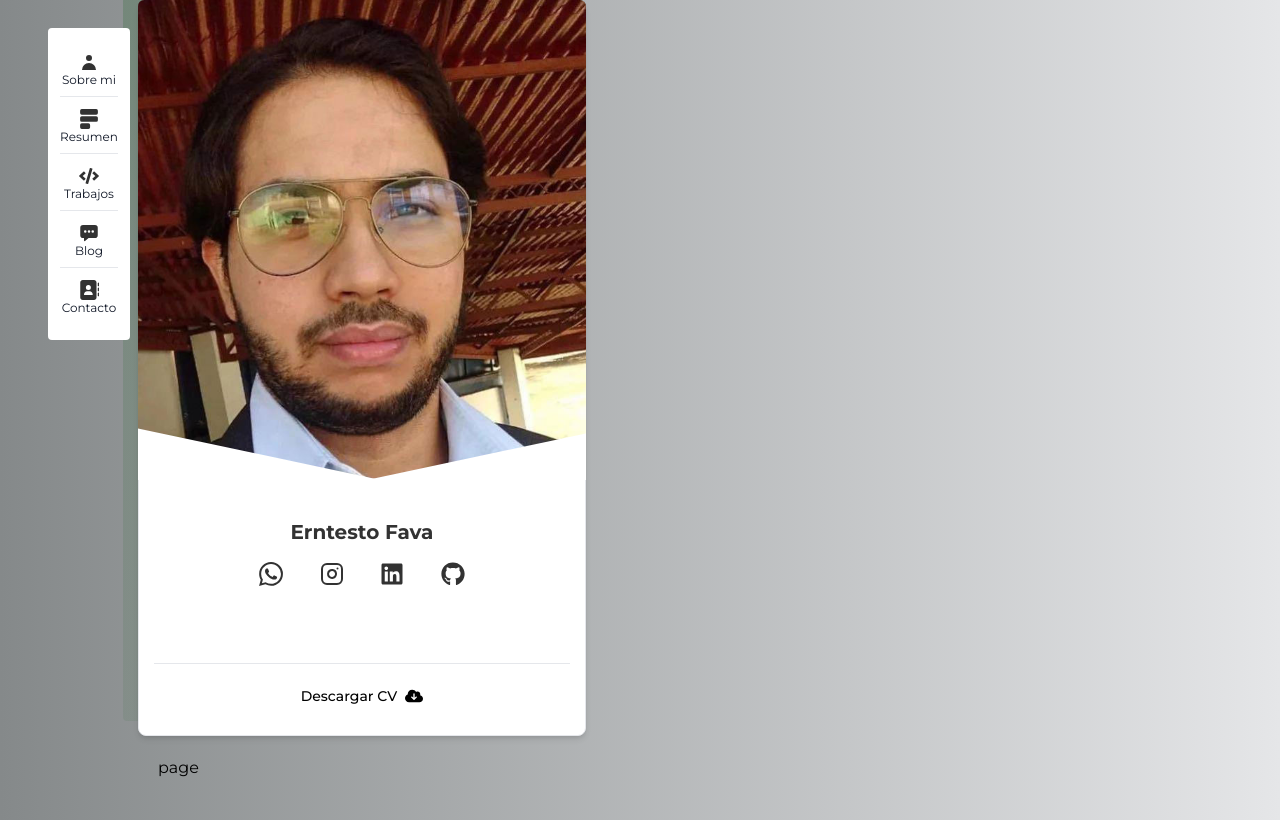
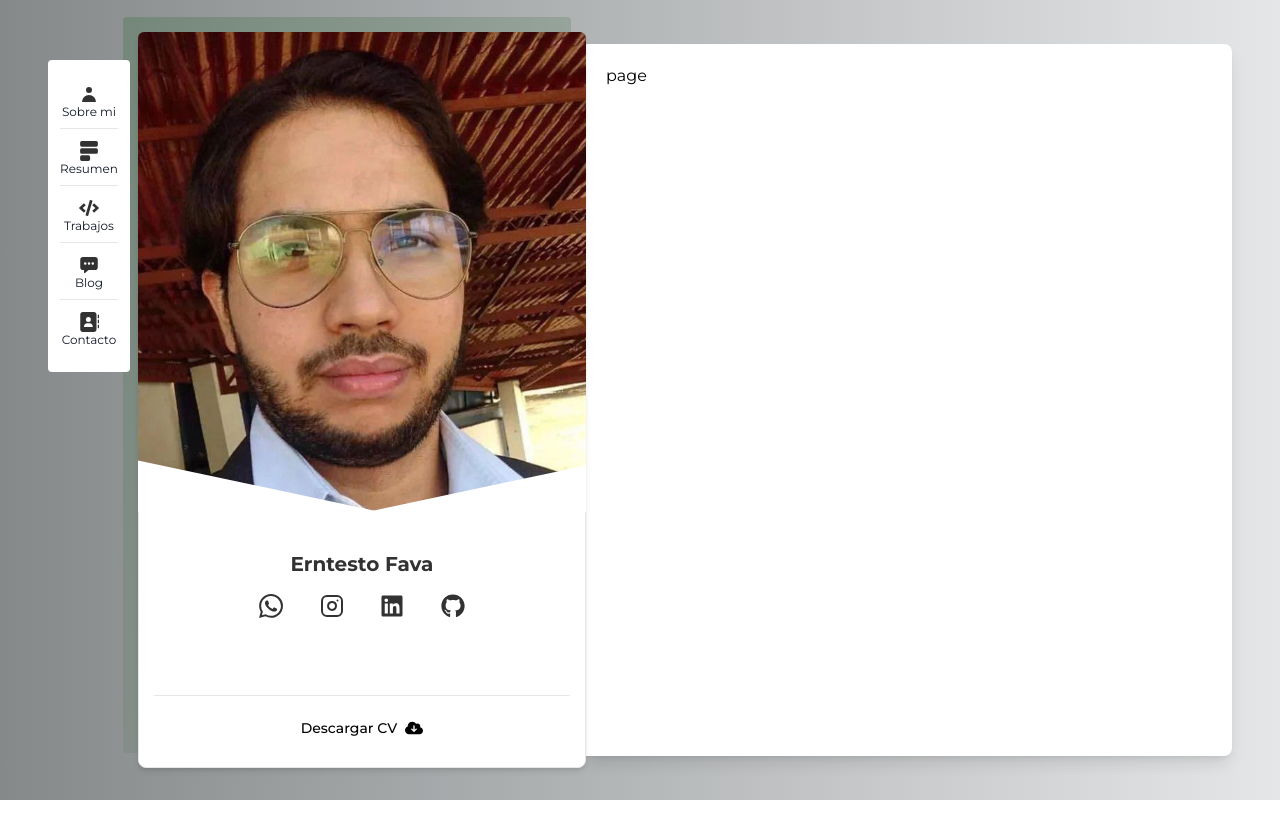
Before and after one commit to Erny23/portafolio, a Next.js app: page / in a window 1280 px wide. Built offline with nearby package versions, Linux system fonts and the light colour scheme.

Commit message:
paginas animadas

```diff
--- a/app/globals.css
+++ b/app/globals.css
@@ -20,6 +20,7 @@ body {
   }
 }
 
+/*Centrado de contenido*/
 #page {
   position: relative;
   height: 100vh;
--- /dev/null
+++ b/app/interface/info.tsx
@@ -0,0 +1,17 @@
+"use client"
+
+import { motion } from "framer-motion"
+
+export default function Info( {children} : Readonly<{children: React.ReactNode}> ) {
+    return (
+        <>
+            <motion.section
+            initial={{ x: -300 , opacity: 0.2}}
+            animate={{ x: 0, opacity: 1 }}
+            transition={{ duration: 0.5 }} id="content"
+            className="right-[-12rem] bg-white rounded-r-lg shadow-lg w-full z-30 md:my-3">
+                {children}
+            </motion.section>
+        </>
+    )
+}
--- a/app/layout.tsx
+++ b/app/layout.tsx
@@ -4,6 +4,7 @@ import SidebarMovil from "./interface/sidebarMobile";
 import SidebarComp from "./interface/sidebar";
 import CardComp from "./interface/card"
 import "./globals.css";
+import Info from "./interface/info";
 
 const monserrat = Montserrat({ subsets: ["latin"] });
 
@@ -27,8 +28,10 @@ export default function RootLayout( {children} : Readonly<{children: React.React
                 <section id="profileCard" className="relative float-left h-fit">
                   <CardComp />
                 </section>
+                <Info>
+                  {children}
+                </Info>
               </div>
-              {children}
             </main>
           </div>
         </div>
--- a/package.json
+++ b/package.json
@@ -10,6 +10,7 @@
   },
   "dependencies": {
     "flowbite-react": "^0.10.1",
+    "framer-motion": "^11.2.12",
     "next": "14.2.4",
     "react": "^18",
     "react-dom": "^18",
```
Also changed, not shown: 1 other file (tests, documents, lock files or other folders).
